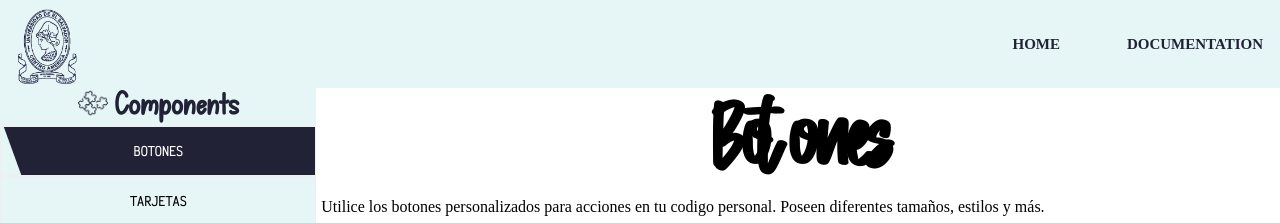
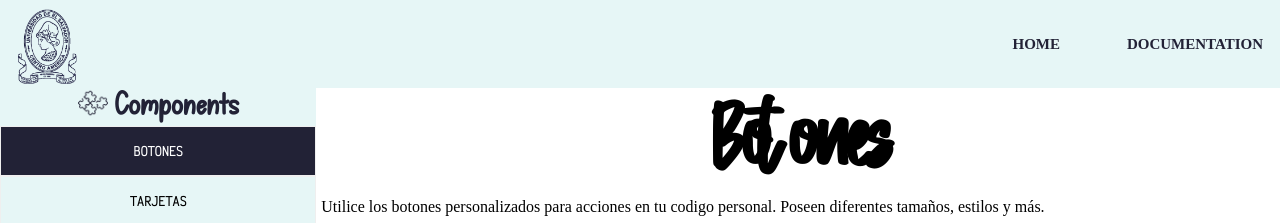
Before and after one commit to Aleman0318/Aleman0318.github.io, a plain HTML site: page Documentacion.html in a window 1280 px wide. In both pictures the pointer is over the button "BOTONES". Shown: the top 223 px of the page. Drawn offline with Linux system fonts and the light colour scheme; a web font is replaced by a local one.

Commit message:
Update style.css

```diff
--- a/style.css
+++ b/style.css
@@ -1517,7 +1517,7 @@ svg.img4 {
 
 .btn_fugaz:hover::after {
   background-color: #e6f6f6;
-  transform: skew(20deg, 0deg) translateX(100%);
+  transform: skew(20deg, 0deg) translateX(1000px);
   color: #e6f6f6;
 }
 
```
